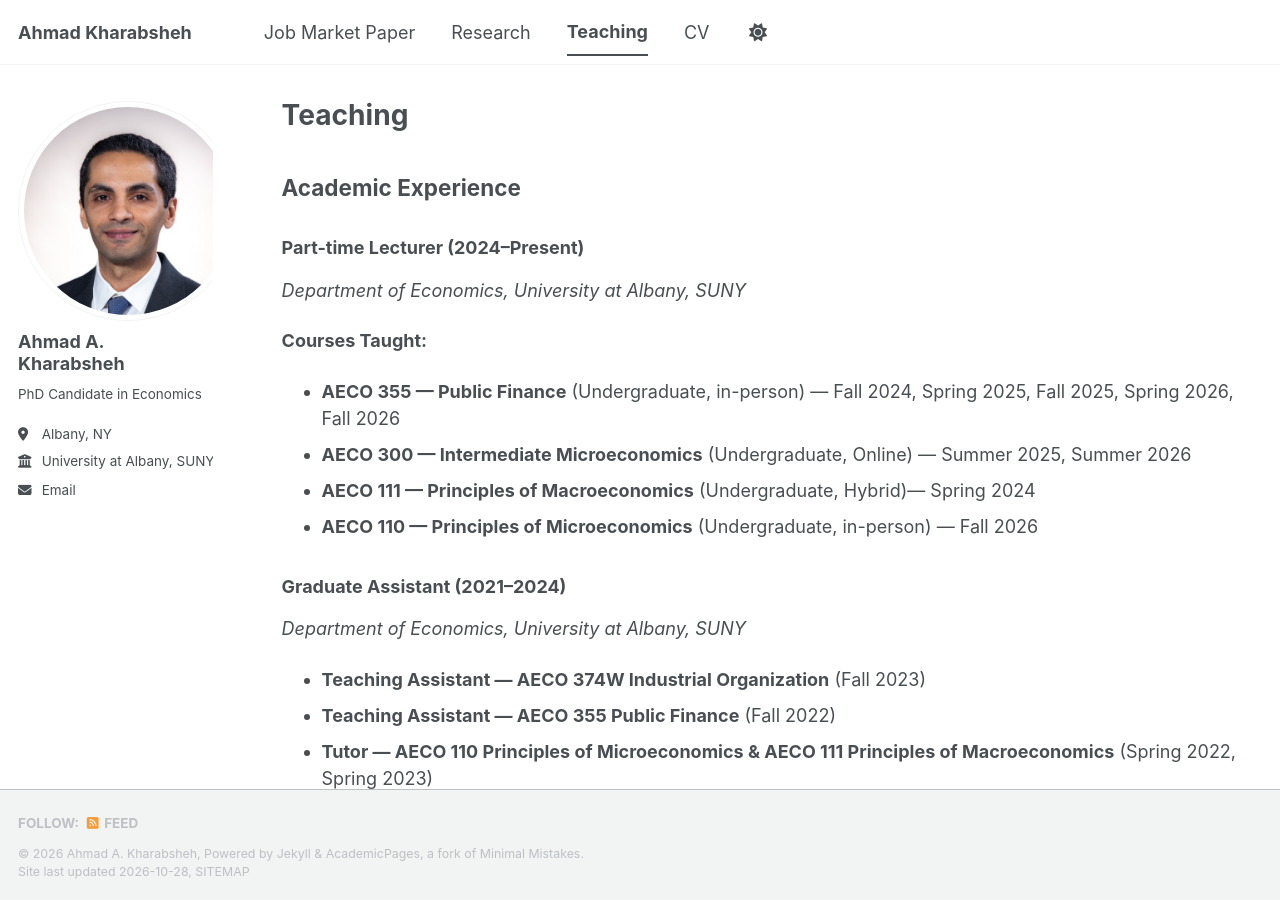
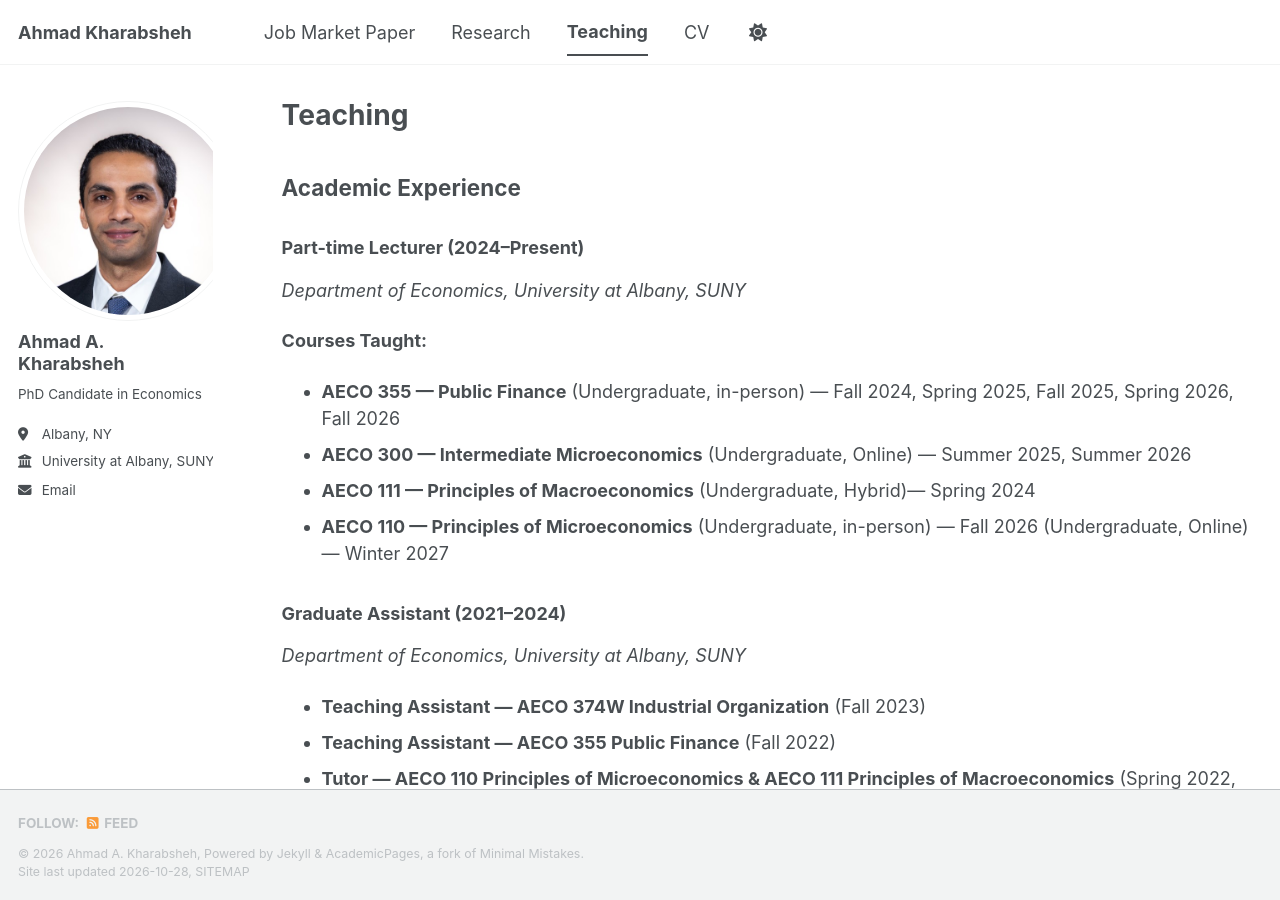
Before and after one commit to Kharabshehahmad/Kharabshehahmad.github.io, a Jekyll site: the page built from _pages/teaching.md, in a window 1280 px wide and 900 px high. Built offline with Jekyll 4.4.1, drawn with Linux system fonts in a browser that asks for light colours; a script bundle is joined from its source files by our own code; library files that are not in the unit come from our copies.

Commit message:
Update teaching.md

```diff
--- a/_pages/teaching.md
+++ b/_pages/teaching.md
@@ -16,7 +16,7 @@ author_profile: true
 - **AECO 300 — Intermediate Microeconomics** (Undergraduate, Online) — Summer 2025, Summer 2026
 - **AECO 111 — Principles of Macroeconomics** (Undergraduate, Hybrid)— Spring 2024
 - **AECO 110 — Principles of Microeconomics** (Undergraduate, in-person) — Fall 2026
-
+                                              (Undergraduate, Online) — Winter 2027
 
 ### Graduate Assistant (2021–2024)
 
```
